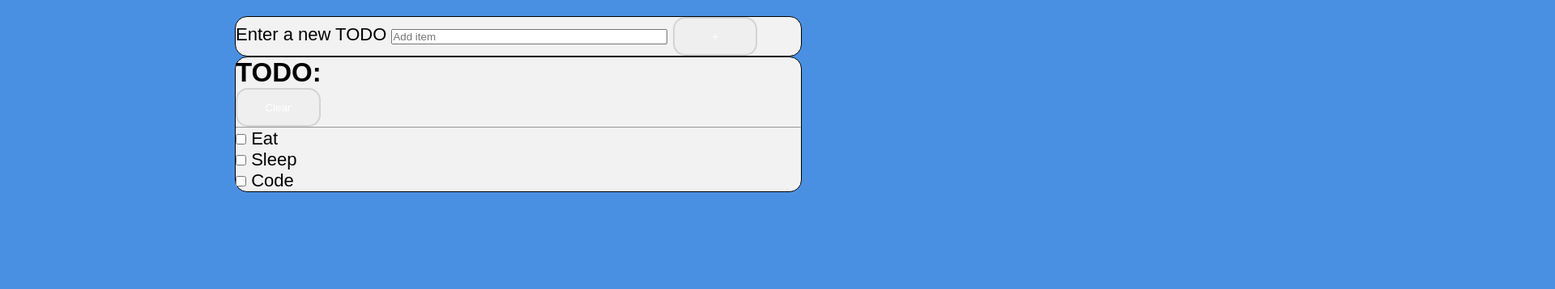
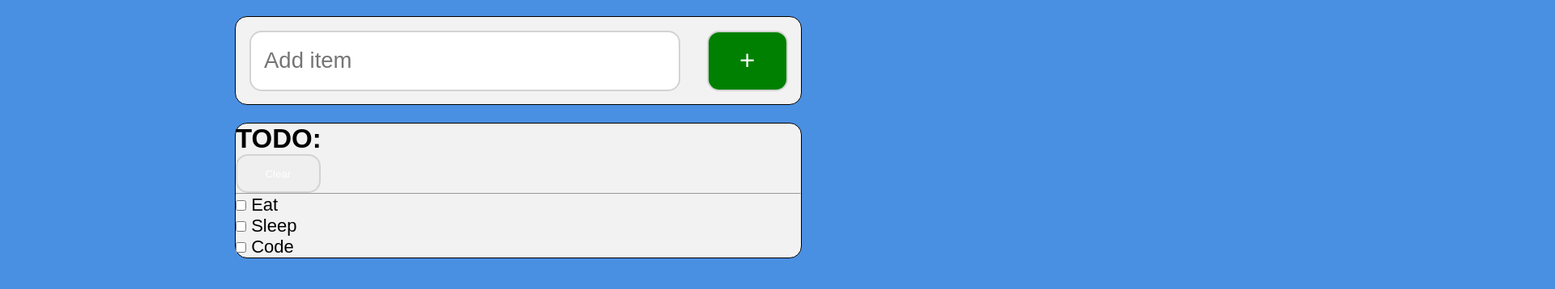
Before and after one commit to JADundee/Persistent-Data-Checklist, a plain HTML site: page index.html in a window 1280 px wide. Shown: the top 358 px of the page at 81% size, 1920 px wide, since content can reach past the window. Drawn offline with Linux system fonts and the light colour scheme.

Commit message:
Added _item entry

```diff
--- /dev/null
+++ b/sass/_itemEntry.scss
@@ -0,0 +1,40 @@
+.itemEntry {
+    position: sticky;
+    top: 0;
+    margin-bottom: 1rem;
+    padding: .75rem;
+
+
+    form {
+        display: flex;
+        justify-content: space-between;
+
+        label {
+            position: absolute;
+            left: 10000px;
+        }
+
+        input[type="text"] {
+            width: 80%;
+            font-size: 1.25rem;
+            border: 2px solid $textboxBorderColour;
+            border-radius: 15px;
+            padding: .75rem;
+            outline: none;
+        }
+
+        input[type="text"]:focus,
+        input[type="text"]:hover {
+            box-shadow: 4px 2px 5px black;
+        }
+
+        button {
+            font-size: 1.25rem;
+            background-color: $addButtonColour;
+            padding: .75rem;
+            @include mq(768px) {
+                font-size: 1.5rem;
+            }
+        }
+    }
+}
--- a/sass/style.scss
+++ b/sass/style.scss
@@ -1,2 +1,3 @@
 @import "_base";
 @import "_sharedClasses";
+@import "_itemEntry";
```
Also changed, not shown: dist/css/style.min.css, 1 other file.
